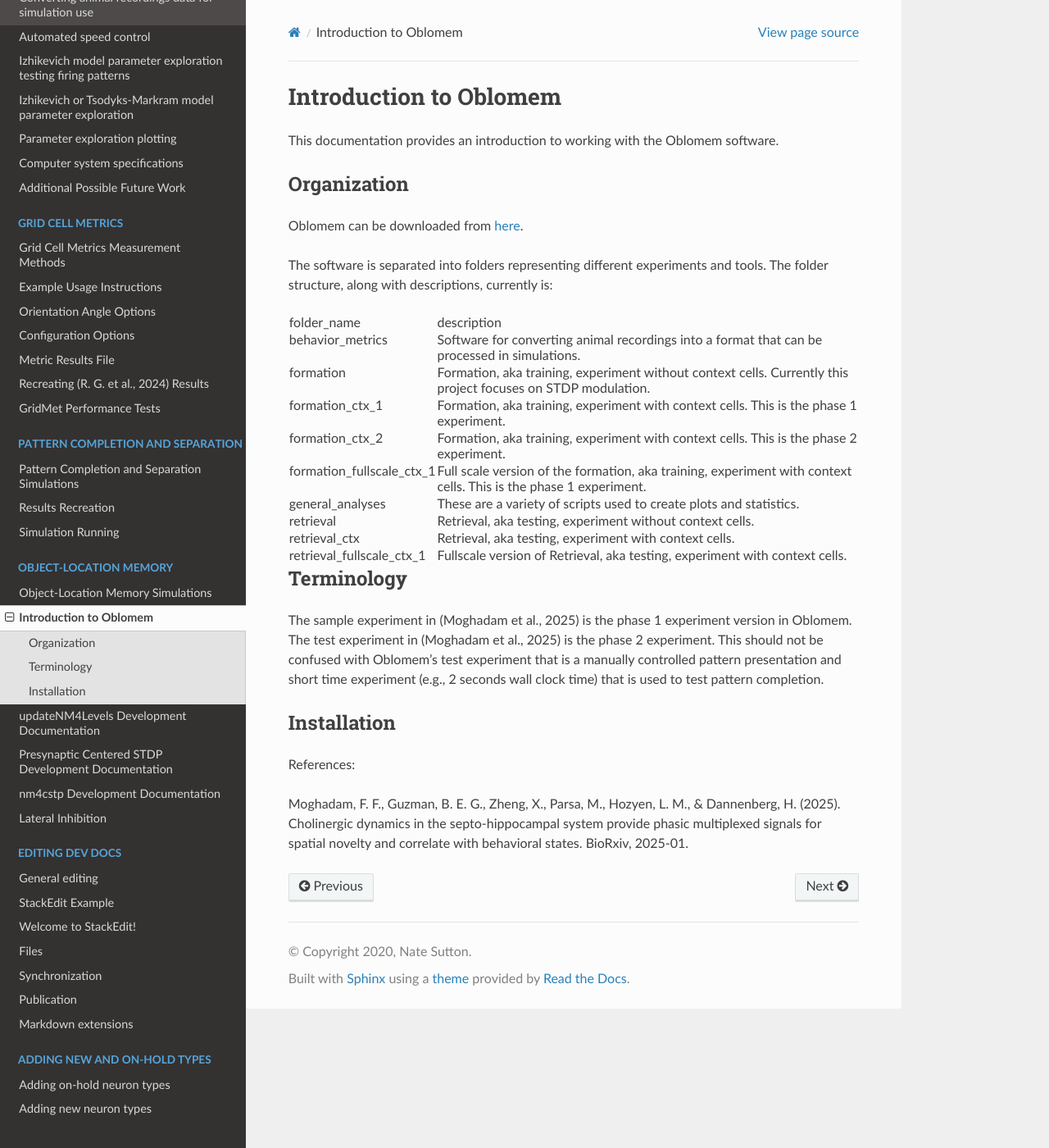
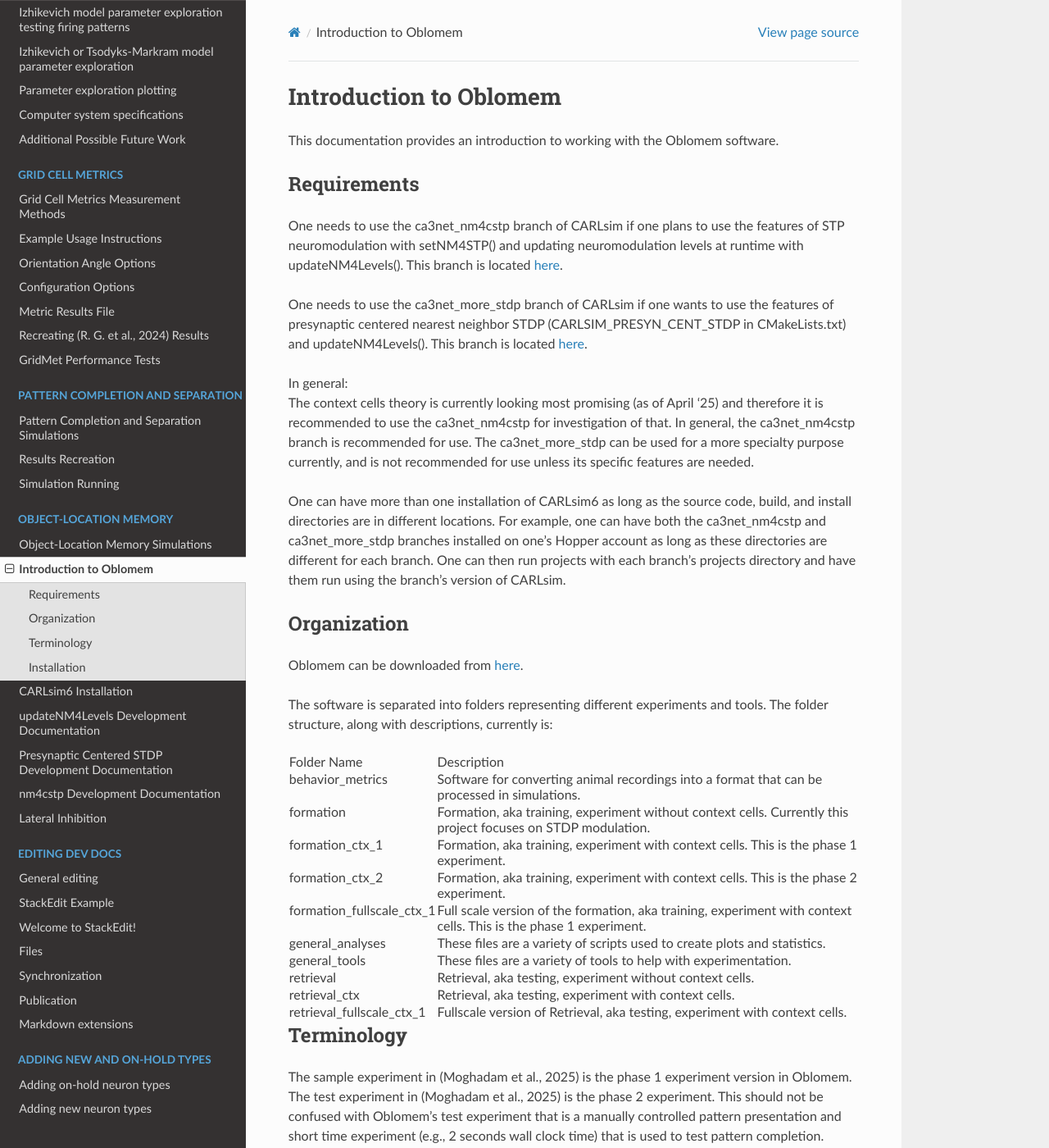
Before and after one commit to Hippocampome-Org/hco_dev_docs, a Sphinx documentation site: the page built from docs/oblomem/introduction.md, in a window 1280 px wide and 1400 px high. Shown: the whole window at 82% size. Built offline with Sphinx 7.4.7 and the Read the Docs theme 3.1.0, drawn with Linux system fonts in a browser that asks for light colours; some of the changed text lies outside the part shown.

Commit message:
added carlsim_installation doc

```diff
--- a/docs/index.rst
+++ b/docs/index.rst
@@ -114,6 +114,7 @@ Welcome to Hippocampome.org's Developer Documentation!
 
     oblomem/overview.md
     oblomem/introduction.md
+    oblomem/carlsim_installation.md
     oblomem/updateNM4levels.md
     oblomem/presyn_cent_stdp.md
     oblomem/nm4cstp.md
--- a/docs/oblomem/introduction.md
+++ b/docs/oblomem/introduction.md
@@ -2,6 +2,17 @@ Introduction to Oblomem
 =======================
 
 This documentation provides an introduction to working with the Oblomem software.
+
+## Requirements
+
+One needs to use the ca3net_nm4cstp branch of CARLsim if one plans to use the features of STP neuromodulation with setNM4STP() and updating neuromodulation levels at runtime with updateNM4Levels(). This branch is located [here](https://github.com/nmsutton/CARLsim6/tree/feat/ca3net_nm4cstp).
+
+One needs to use the ca3net_more_stdp branch of CARLsim if one wants to use the features of presynaptic centered nearest neighbor STDP (CARLSIM_PRESYN_CENT_STDP in CMakeLists.txt) and updateNM4Levels(). This branch is located [here](https://github.com/nmsutton/CARLsim6/tree/feat/ca3net_more_stdp).
+
+In general:
+<br>The context cells theory is currently looking most promising (as of April '25) and therefore it is recommended to use the ca3net_nm4cstp for investigation of that. In general, the ca3net_nm4cstp branch is recommended for use. The ca3net_more_stdp can be used for a more specialty purpose currently, and is not recommended for use unless its specific features are needed.
+
+One can have more than one installation of CARLsim6 as long as the source code, build, and install directories are in different locations. For example, one can have both the ca3net_nm4cstp and ca3net_more_stdp branches installed on one's Hopper account as long as these directories are different for each branch. One can then run projects with each branch's projects directory and have them run using the branch's version of CARLsim.
 
 ## Organization
 
@@ -9,13 +20,14 @@ Oblomem can be downloaded from [here](https://github.com/Hippocampome-Org/oblome
 
 The software is separated into folders representing different experiments and tools. The folder structure, along with descriptions, currently is:
 <table>
-<tr><td>folder_name</td><td>description</td></tr>
+<tr><td>Folder Name</td><td>Description</td></tr>
 <tr><td>behavior_metrics</td><td>Software for converting animal recordings into a format that can be processed in simulations.</td></tr>
 <tr><td>formation</td><td>Formation, aka training, experiment without context cells. Currently this project focuses on STDP modulation.</td></tr>
 <tr><td>formation_ctx_1</td><td>Formation, aka training, experiment with context cells. This is the phase 1 experiment.</td></tr>
 <tr><td>formation_ctx_2</td><td>Formation, aka training, experiment with context cells. This is the phase 2 experiment.</td></tr>
 <tr><td>formation_fullscale_ctx_1</td><td>Full scale version of the formation, aka training, experiment with context cells. This is the phase 1 experiment.</td></tr>
-<tr><td>general_analyses</td><td>These are a variety of scripts used to create plots and statistics.</td></tr>
+<tr><td>general_analyses</td><td>These files are a variety of scripts used to create plots and statistics.</td></tr>
+<tr><td>general_tools</td><td>These files are a variety of tools to help with experimentation.</td></tr>
 <tr><td>retrieval</td><td>Retrieval, aka testing, experiment without context cells.</td></tr>
 <tr><td>retrieval_ctx</td><td>Retrieval, aka testing, experiment with context cells.</td></tr>
 <tr><td>retrieval_fullscale_ctx_1</td><td>Fullscale version of Retrieval, aka testing, experiment with context cells.</td></tr>
@@ -27,7 +39,9 @@ The sample experiment in (Moghadam et al., 2025) is the phase 1 experiment versi
 
 ## Installation
 
+These instructions will focus on installing the software on the GMU supercomputer Hopper. Methods in them can also be adapted to install the software on a local computer. These instructions assume that CARLsim6 is installed on the supercomputer.
 
+A new CARLsim project should be created. This can be done by running the script general_tools/CS6_new_proj/init_cs6_supcomp.sh.
 
 References:
 
```
Also changed, not shown: docs/oblomem/carlsim_installation.md (added, +102 -0 lines).
